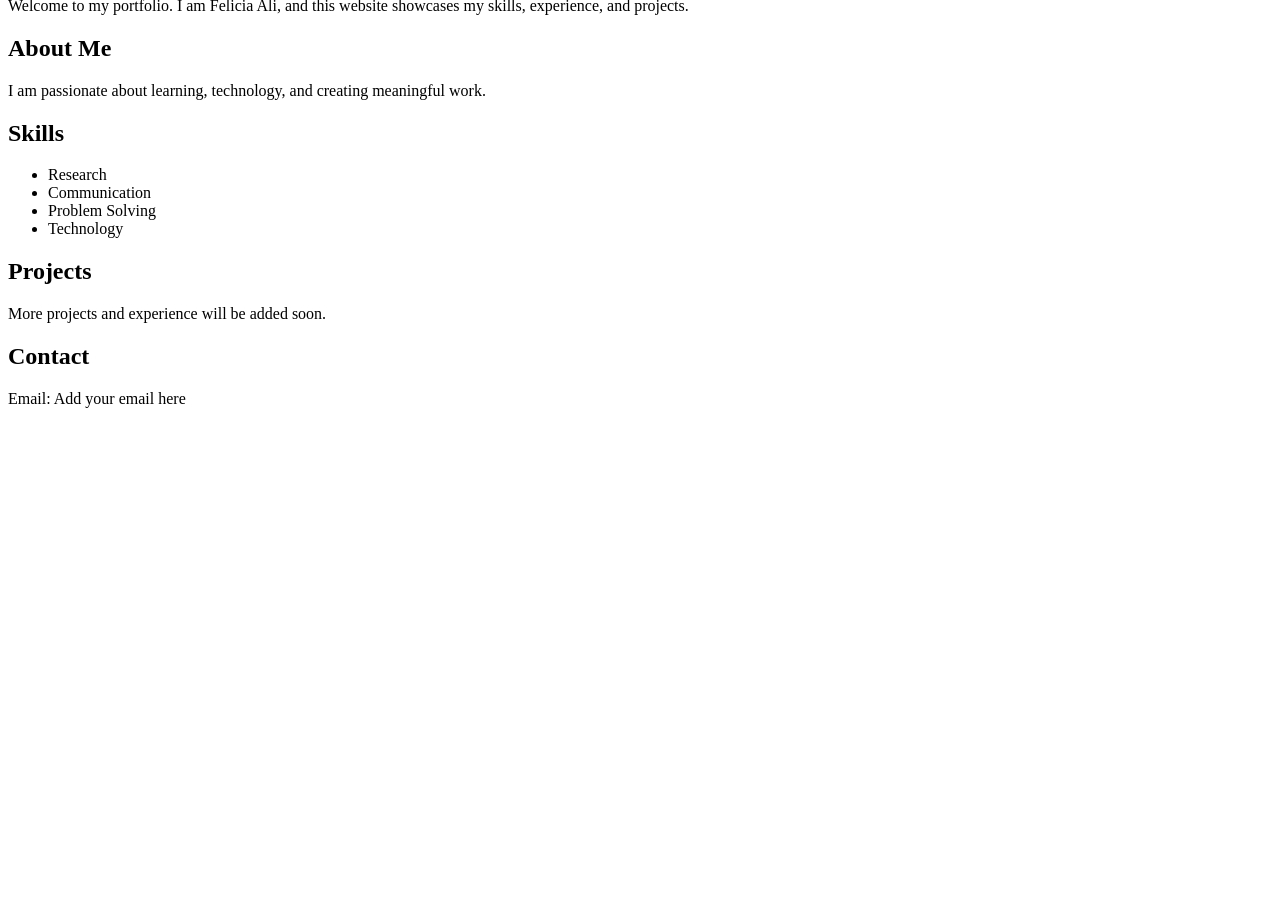
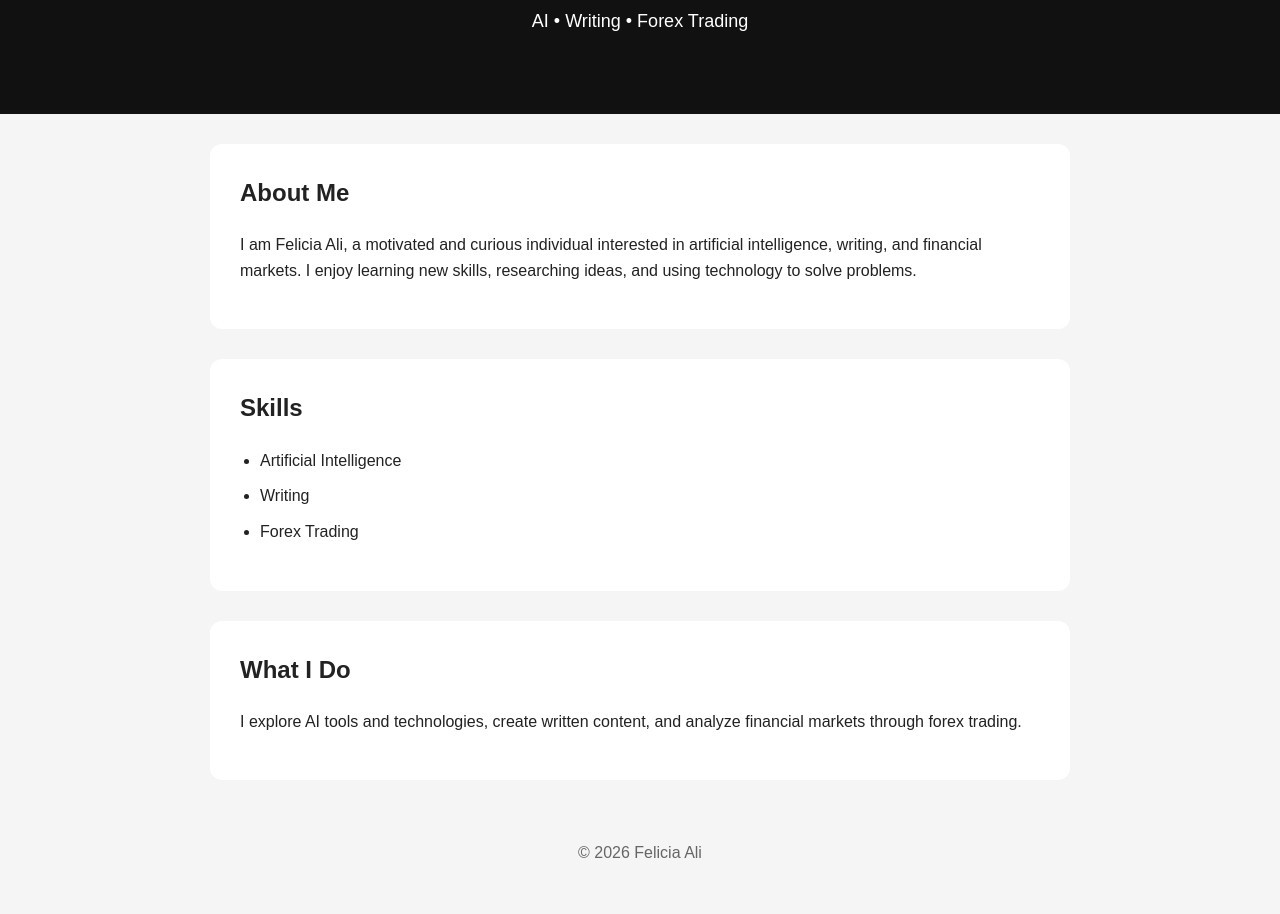
Before and after one commit to Felicia518/Felicia518.github.io, a plain HTML site: page index.html in a window 1280 px wide. Shown: the part 130-1044 px from the top of the page. Before the commit the page ends 800 px from the top, so only its background shows below. Drawn offline with Linux system fonts and the light colour scheme.

Commit message:
Add styling and content to portfolio page

```diff
--- a/index.html
+++ b/index.html
@@ -1,4 +1,104 @@
 <!DOCTYPE html>
+<html lang="en">
+<head>
+  <meta charset="UTF-8">
+  <meta name="viewport" content="width=device-width, initial-scale=1.0">
+  <title>Felicia Ali | Portfolio</title>
+
+  <style>
+    body {
+      font-family: Arial, sans-serif;
+      margin: 0;
+      background: #f5f5f5;
+      color: #222;
+      line-height: 1.6;
+    }
+
+    header {
+      background: #111;
+      color: white;
+      text-align: center;
+      padding: 60px 20px;
+    }
+
+    header h1 {
+      font-size: 42px;
+      margin: 0;
+    }
+
+    header p {
+      font-size: 18px;
+      margin-top: 10px;
+    }
+
+    section {
+      max-width: 800px;
+      margin: 30px auto;
+      background: white;
+      padding: 30px;
+      border-radius: 12px;
+    }
+
+    h2 {
+      margin-top: 0;
+    }
+
+    ul {
+      padding-left: 20px;
+    }
+
+    li {
+      margin: 10px 0;
+    }
+
+    footer {
+      text-align: center;
+      padding: 30px;
+      color: #666;
+    }
+  </style>
+</head>
+
+<body>
+
+  <header>
+    <h1>Felicia Ali</h1>
+    <p>AI • Writing • Forex Trading</p>
+  </header>
+
+  <section>
+    <h2>About Me</h2>
+    <p>
+      I am Felicia Ali, a motivated and curious individual interested in
+      artificial intelligence, writing, and financial markets. I enjoy
+      learning new skills, researching ideas, and using technology to solve
+      problems.
+    </p>
+  </section>
+
+  <section>
+    <h2>Skills</h2>
+    <ul>
+      <li>Artificial Intelligence</li>
+      <li>Writing</li>
+      <li>Forex Trading</li>
+    </ul>
+  </section>
+
+  <section>
+    <h2>What I Do</h2>
+    <p>
+      I explore AI tools and technologies, create written content, and
+      analyze financial markets through forex trading.
+    </p>
+  </section>
+
+  <footer>
+    © 2026 Felicia Ali
+  </footer>
+
+</body>
+</html><!DOCTYPE html>
 <html lang="en">
 <head>
   <meta charset="UTF-8">
```
